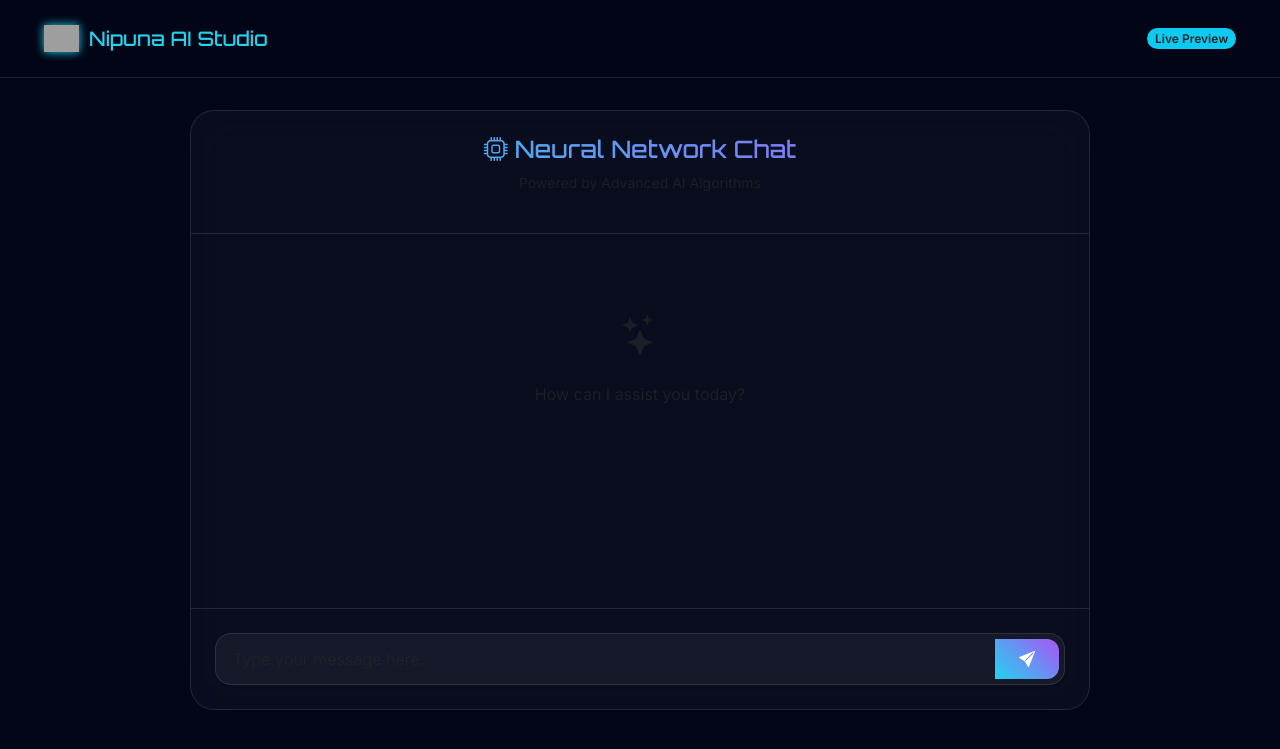
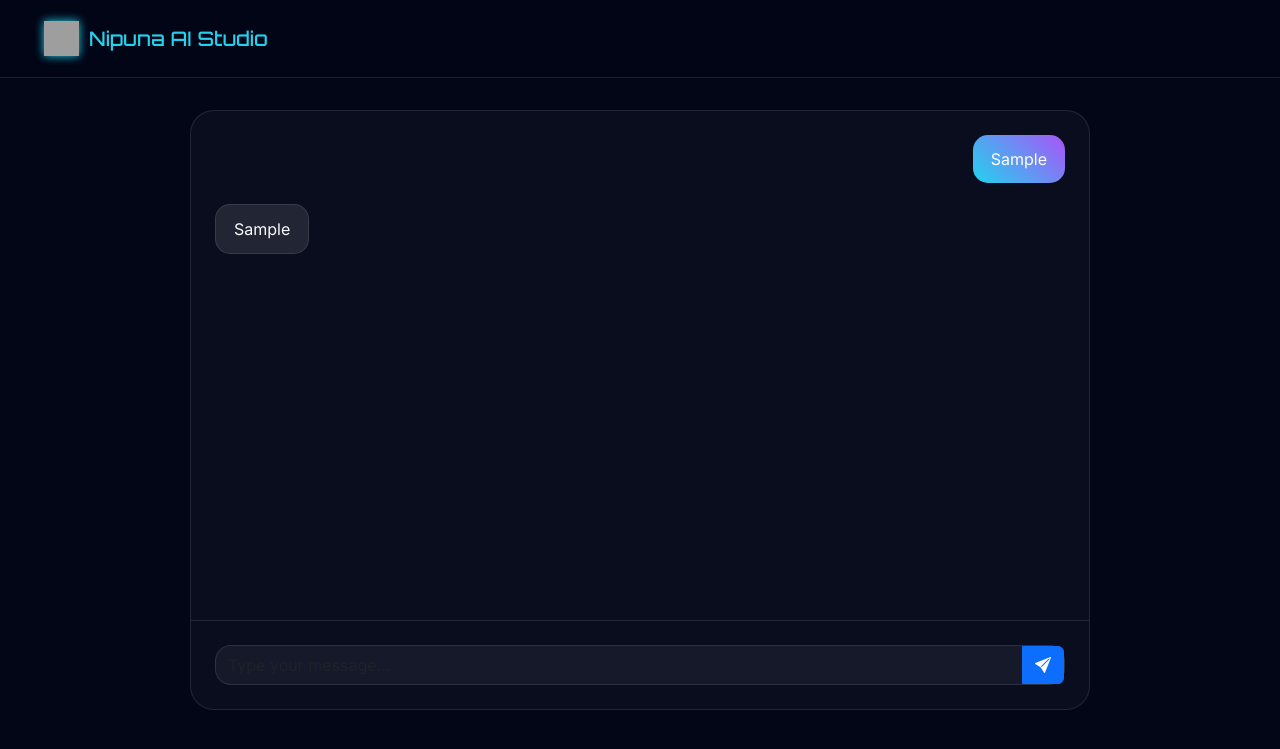
Before and after one commit to Nipuna-beep/MyYouTubeWebsite, a Django app: template main/templates/home.html in a window 1280 px wide. Shown: the top 749 px of the page. Run offline with Django 5.2, Linux system fonts and the light colour scheme; the template is opened without the code that fills it: most values are stand-ins (such as "Sample title", 1, 10 or a date in 2020); grey boxes are pictures that could not be loaded.

Commit message:
Update home.html

```diff
--- a/main/templates/home.html
+++ b/main/templates/home.html
@@ -25,11 +25,9 @@
             background: var(--bg-dark);
             color: #f8fafc;
             font-family: 'Inter', sans-serif;
-            overflow-x: hidden;
             margin: 0;
         }
 
-        /* Navbar Styling */
         .navbar {
             background: rgba(2, 6, 23, 0.8) !important;
             backdrop-filter: blur(10px);
@@ -40,17 +38,14 @@
         .navbar-brand {
             font-family: 'Orbitron', sans-serif;
             color: var(--accent-cyan) !important;
-            font-weight: 500;
             display: flex;
             align-items: center;
             gap: 10px;
         }
 
-        /* Logo Image Styling */
         .brand-logo {
             width: 35px;
             height: 35px;
-            object-fit: contain;
             filter: drop-shadow(0 0 5px var(--accent-cyan));
         }
 
@@ -63,27 +58,35 @@
             height: 75vh;
             display: flex;
             flex-direction: column;
-            backdrop-filter: blur(20px);
-        }
-
-        .chat-header {
-            padding: 1.5rem;
-            border-bottom: 1px solid var(--glass-border);
-            text-align: center;
-        }
-
-        .chat-header h2 {
-            font-family: 'Orbitron', sans-serif;
-            font-size: 1.5rem;
-            background: linear-gradient(45deg, var(--accent-cyan), var(--accent-purple));
-            -webkit-background-clip: text;
-            -webkit-text-fill-color: transparent;
         }
 
         .messages-area {
             flex: 1;
             overflow-y: auto;
             padding: 1.5rem;
+            display: flex;
+            flex-direction: column;
+            gap: 1rem;
+        }
+
+        /* කලින් තිබූ Chat Bubbles විලාසය */
+        .message {
+            max-width: 80%;
+            padding: 12px 18px;
+            border-radius: 15px;
+            margin-bottom: 5px;
+        }
+
+        .user-message {
+            align-self: flex-end;
+            background: linear-gradient(45deg, var(--accent-cyan), var(--accent-purple));
+            color: white;
+        }
+
+        .ai-message {
+            align-self: flex-start;
+            background: rgba(255, 255, 255, 0.1);
+            border: 1px solid var(--glass-border);
         }
 
         .input-area {
@@ -95,28 +98,12 @@
             background: rgba(255, 255, 255, 0.05);
             border: 1px solid var(--glass-border);
             border-radius: 16px;
-            padding: 5px;
         }
 
         .form-control {
             background: transparent !important;
             border: none !important;
             color: white !important;
-            box-shadow: none !important;
-        }
-
-        .btn-send {
-            background: linear-gradient(45deg, var(--accent-cyan), var(--accent-purple));
-            border: none;
-            border-radius: 12px;
-            padding: 0.5rem 1.5rem;
-            color: white;
-            transition: transform 0.2s;
-        }
-
-        .btn-send:hover {
-            transform: scale(1.05);
-            opacity: 0.9;
         }
     </style>
 </head>
@@ -128,32 +115,31 @@
                 <img src="{% static 'logo.png' %}" alt="AI Logo" class="brand-logo">
                 Nipuna AI Studio
             </a>
-            <div class="d-flex">
-                <span class="badge rounded-pill bg-info text-dark">Live Preview</span>
-            </div>
         </div>
     </nav>
 
     <div class="container">
         <div class="chat-container">
-            <div class="chat-header">
-                <h2><i class="bi bi-cpu"></i> Neural Network Chat</h2>
-                <p class="text-muted small">Powered by Advanced AI Algorithms</p>
-            </div>
-
             <div class="messages-area" id="chat-box">
-                <div class="text-center mt-5 text-muted">
-                    <i class="bi bi-stars fs-1 d-block mb-3"></i>
-                    How can I assist you today?
-                </div>
+                {% if chat_history %}
+                    {% for chat in chat_history %}
+                        <div class="message user-message">{{ chat.user_msg }}</div>
+                        <div class="message ai-message">{{ chat.ai_msg }}</div>
+                    {% endfor %}
+                {% else %}
+                    <div class="text-center mt-5 text-muted" id="welcome-text">
+                        <i class="bi bi-stars fs-1 d-block mb-3"></i>
+                        How can I assist you today?
+                    </div>
+                {% endif %}
             </div>
 
             <div class="input-area">
-                <form action="" method="POST" id="chat-form">
+                <form action="" method="POST">
                     {% csrf_token %}
                     <div class="input-group">
-                        <input type="text" name="user_input" class="form-control" placeholder="Type your message here..." required>
-                        <button class="btn btn-send" type="submit">
+                        <input type="text" name="user_input" class="form-control" placeholder="Type your message..." required>
+                        <button class="btn btn-primary" type="submit">
                             <i class="bi bi-send-fill"></i>
                         </button>
                     </div>
@@ -162,6 +148,10 @@
         </div>
     </div>
 
-    <script src="https://cdn.jsdelivr.net/npm/bootstrap@5.3.0/dist/js/bootstrap.bundle.min.js"></script>
+    <script>
+        // ස්වයංක්‍රීයව පල්ලෙහාට Scroll වීම සඳහා
+        var chatBox = document.getElementById("chat-box");
+        chatBox.scrollTop = chatBox.scrollHeight;
+    </script>
 </body>
 </html>
```
